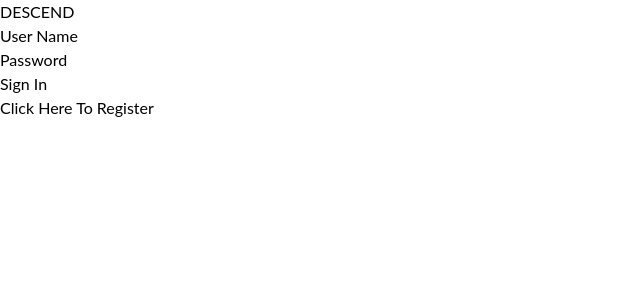
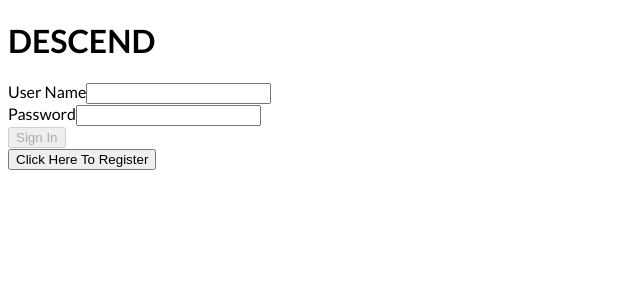
Before and after one commit to johnhansengit/descend-frontend, a React (Vite) app: page / in a window 1280 px wide. Shown: the top 300 px of the page, without its empty margins (0-640 px from the left). Built offline with nearby package versions, Linux system fonts and the light colour scheme.

Commit message:
Switch from Tailwind to Material-UI

```diff
--- a/babel-plugin-macros.config.js
+++ /dev/null
@@ -1,3 +0,0 @@
-export const twin = {
-    preset: 'styled-components',
-};
--- a/index.html
+++ b/index.html
@@ -1,13 +1,20 @@
 <!doctype html>
 <html lang="en">
+
 <head>
   <meta charset="UTF-8" />
-    <link rel="icon" type="image/svg+xml" href="/vite.svg" />
   <meta name="viewport" content="width=device-width, initial-scale=1.0" />
+  <link rel="preconnect" href="https://fonts.googleapis.com" />
+  <link rel="preconnect" href="https://fonts.gstatic.com" crossorigin />
+  <link rel="stylesheet" href="https://fonts.googleapis.com/css2?family=Lato:wght@100;300;400;700;900&family=Roboto:wght@300;400;500;700&display=swap" />
+  <link rel="stylesheet" href="https://fonts.googleapis.com/icon?family=Material+Icons" />
+
   <title>DESCEND</title>
 </head>
+
 <body>
   <div id="root"></div>
   <script type="module" src="/src/main.jsx"></script>
 </body>
+
 </html>
--- a/src/index.css
+++ b/src/index.css
@@ -1,9 +1,3 @@
-@import 'tailwindcss/base';
-@import 'tailwindcss/components';
-@import 'tailwindcss/utilities';
-
-@import url('https://fonts.googleapis.com/css2?family=Lato:ital,wght@0,100;0,300;0,400;0,700;0,900;1,100;1,300;1,400;1,700;1,900&display=swap');
-
 :root {
   font-family: 'Lato', sans-serif;
 }
--- a/tailwind.config.js
+++ /dev/null
@@ -1,11 +0,0 @@
-/** @type {import('tailwindcss').Config} */
-export default {
-  content: [
-      "./index.html",
-      "./src/**/*.{js,ts,jsx,tsx}",
-    ],
-  theme: {
-    extend: {},
-  },
-  plugins: [],
-}
--- a/themes.js
+++ b/themes.js
@@ -1,35 +1,60 @@
-export const blueHole = {
-    primary: '#01225e',
-    secondary: '#12dafb',
-    foreground: '#ffffff',
-    accent: '#ffcc00',
-    warning: '#fb8500',
-    greyed: '#f7f7f8',
-  };
+import { createTheme } from '@mui/material/styles';
 
-  export const nightDive = {
-    primary: '#0b1623',
-    secondary: '#77c5d1',
-    foreground: '#7698c1',
-    accent: '#ebfb72',
-    warning: '#f86700',
-    greyed: '#535353',
-  };
-
-  export const reefcrest = {
-    primary: '#f5f5f5',
-    secondary: '#58d1f7',
-    foreground: '#168cca',
-    accent: '#ffeb46',
-    warning: '#fead26',
-    greyed: '#c3e5fa',
-  };
-
-  export const kelpForest = {
-    primary: '#0b4e32',
-    secondary: '#0fbe98',
-    foreground: '#ffffff',
-    accent: '#eddf67',
-    warning: '#e6710d',
-    greyed: '#aeaeae',
-  };
+export const themes = {
+  'blue-hole': createTheme({
+    typography: {
+      fontFamily: 'Lato, Arial, sans-serif',
+    },
+    palette: {
+      primary: { main: '#01225e' },
+      secondary: { main: '#12dafb' },
+      warning: { main: '#fb8500' },
+      accent: { main: '#ffcc00' },
+      text: { primary: '#01225e' },
+      foreground: '#ffffff',
+      greyed: '#f7f7f8',
+    },
+  }),
+  'night-dive': createTheme({
+    typography: {
+      fontFamily: 'Lato, Arial, sans-serif',
+    },
+    palette: {
+      primary: { main: '#0b1623' },
+      secondary: { main: '#77c5d1' },
+      warning: { main: '#f86700' },
+      accent: { main: '#ebfb72' },
+      text: { primary: '#0b1623' },
+      foreground: '#7698c1',
+      greyed: '#535353',
+    },
+  }),
+  'reefcrest': createTheme({
+    typography: {
+      fontFamily: 'Lato, Arial, sans-serif',
+    },
+    palette: {
+      primary: { main: '#f5f5f5' },
+      secondary: { main: '#58d1f7' },
+      warning: { main: '#fead26' },
+      accent: { main: '#ffeb46' },
+      text: { primary: '#f5f5f5' },
+      foreground: '#168cca',
+      greyed: '#c3e5fa',
+    },
+  }),
+  'kelp-forest': createTheme({
+    typography: {
+      fontFamily: 'Lato, Arial, sans-serif',
+    },
+    palette: {
+      primary: { main: '#0b4e32' },
+      secondary: { main: '#0fbe98' },
+      warning: { main: '#e6710d' },
+      accent: { main: '#eddf67' },
+      text: { primary: '#0b4e32' },
+      foreground: '#ffffff',
+      greyed: '#aeaeae',
+    },
+  }),
+};
```
Also changed, not shown: package.json (+5 -4 lines), 1 other file (tests, documents, lock files or other folders). Lines whose indentation alone changed are shown as unchanged.
